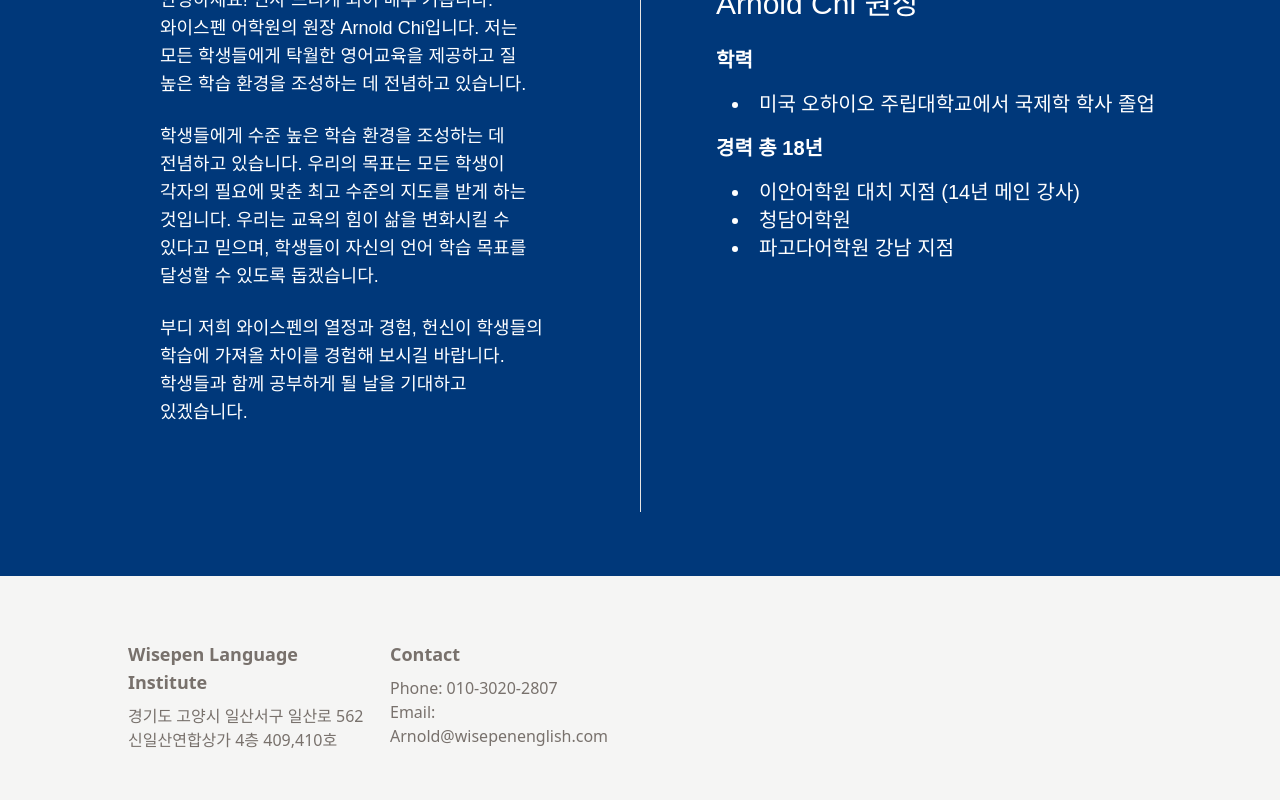
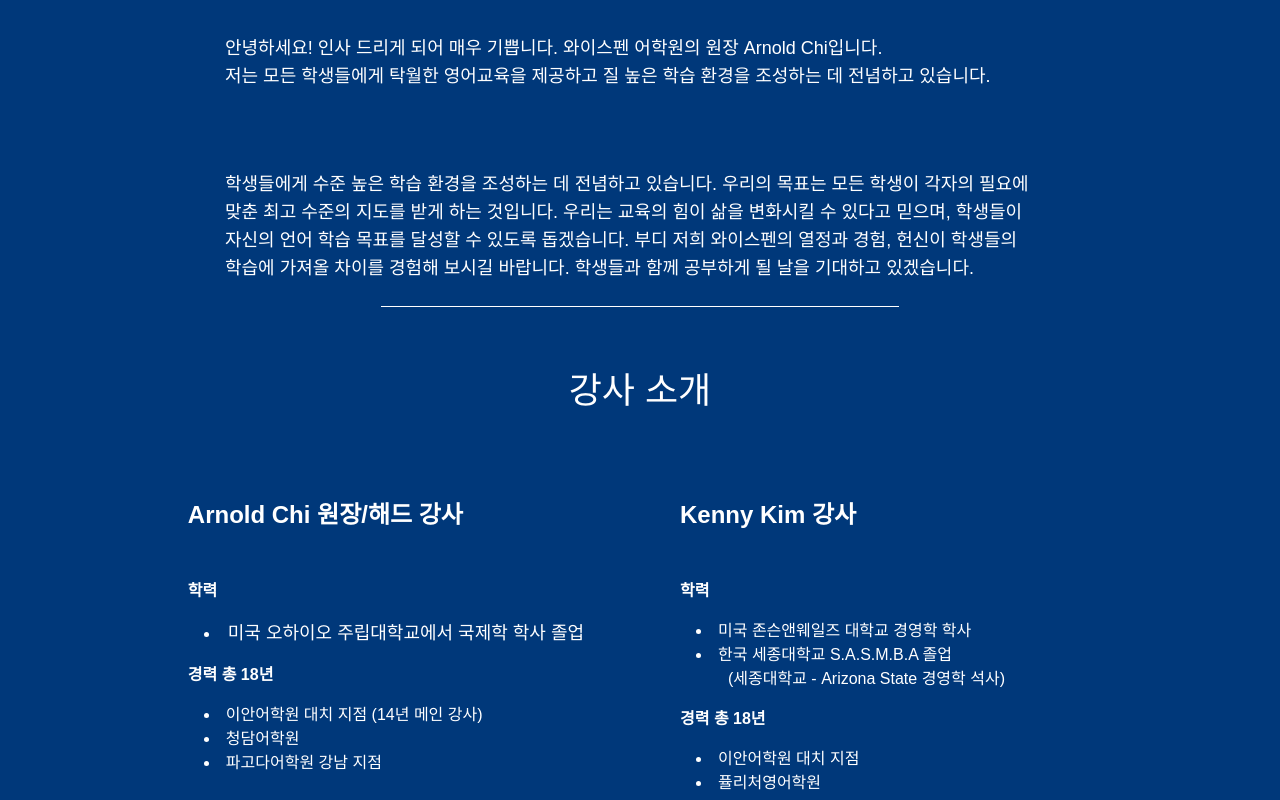
Before and after one commit to callmedukey/wisepen, a Next.js app: page / in a window 1280 px wide. Shown: the part 1800-2600 px from the top of the page. Built offline with nearby package versions, Linux system fonts and the light colour scheme; a web font is replaced by a local one.

Commit message:
fixed changed

```diff
--- a/components/Footer.tsx
+++ b/components/Footer.tsx
@@ -13,7 +13,7 @@
           </div>
           <div>
             <h4 className="mb-2 text-lg font-semibold">Contact</h4>
-            <p>Phone: 010-3020-2807</p>
+            <p>Phone: 031-915-2185</p>
             <p>Email: Arnold@wisepenenglish.com</p>
           </div>
           <div />
--- a/components/main/HeadTeacher.tsx
+++ b/components/main/HeadTeacher.tsx
@@ -1,46 +1,77 @@
 const HeadTeacher = () => {
   return (
     <section className="sm:py-16 bg-primary font-gmarketSans py-4 px-4 md:px-0">
-      <div className="grid sm:grid-cols-2 sm:divide-x divide-y sm:divide-y-0 bg-primary text-white max-w-6xl mx-auto md:h-[600px] px-4 sm:px-0 h-[200%]">
-        <article className="flex flex-col gap-6 py-4 sm:py-0 px-4 lg:px-0">
-          <h4 className="text-2xl text-center h-[50px]">
-            <span className="text-4xl">원장 </span>
+      <div className="grid bg-primary text-white max-w-6xl mx-auto px-4 sm:px-0">
+        <article className="flex flex-col gap-6 space-y-12 py-4 sm:py-0 px-4 lg:px-0">
+          <h4 className="text-4xl text-center h-[50px]">
+            <span className="text-6xl">원장 </span>
             인사말
           </h4>
-          <div className="flex flex-col gap-6 max-w-sm break-keep mx-auto text-lg font-gmarketSans">
-            <p className="mx-auto">
+          <div className="flex flex-col gap-20 break-keep mx-auto text-lg max-w-[830px] font-gmarketSans">
+            <p className="">
               안녕하세요! 인사 드리게 되어 매우 기쁩니다. 와이스펜 어학원의 원장
-              Arnold Chi입니다. 저는 모든 학생들에게 탁월한 영어교육을 제공하고
-              질 높은 학습 환경을 조성하는 데 전념하고 있습니다.
+              Arnold Chi입니다.
+              <br />
+              저는 모든 학생들에게 탁월한 영어교육을 제공하고 질 높은 학습
+              환경을 조성하는 데 전념하고 있습니다.
             </p>
             <p>
               학생들에게 수준 높은 학습 환경을 조성하는 데 전념하고 있습니다.
               우리의 목표는 모든 학생이 각자의 필요에 맞춘 최고 수준의 지도를
               받게 하는 것입니다. 우리는 교육의 힘이 삶을 변화시킬 수 있다고
               믿으며, 학생들이 자신의 언어 학습 목표를 달성할 수 있도록
-              돕겠습니다.
-            </p>
-            <p>
-              부디 저희 와이스펜의 열정과 경험, 헌신이 학생들의 학습에 가져올
-              차이를 경험해 보시길 바랍니다. 학생들과 함께 공부하게 될 날을
-              기대하고 있겠습니다.
+              돕겠습니다. 부디 저희 와이스펜의 열정과 경험, 헌신이 학생들의
+              학습에 가져올 차이를 경험해 보시길 바랍니다. 학생들과 함께
+              공부하게 될 날을 기대하고 있겠습니다.
             </p>
           </div>
         </article>
-        <article className="flex flex-col gap-6 md:pl-[75px] py-4 sm:py-0 px-4">
-          <div className="h-[50px] hidden sm:block" />
-          <h5 className="text-3xl">Arnold Chi 원장</h5>
-          <div className="space-y-4">
-            <strong className="text-xl font-bold">학력</strong>
-            <ul className="list-inside list-disc px-4 text-xl">
+        <div
+          className="h-[1px] w-[45%] mx-auto bg-white mt-6"
+          role="presentation"
+          aria-hidden="true"
+        />
+        <article className="flex flex-col gap-6 items-center max-w-[970px] mx-auto px-4 py-16">
+          <h5 className="text-4xl text-center mb-16">강사 소개</h5>
+
+          <div className="grid sm:grid-cols-2 gap-20">
+            <div className="flex flex-col gap-12">
+              <h6 className="text-2xl font-bold">Arnold Chi 원장/해드 강사</h6>
+              <div className="space-y-4 text-base">
+                <strong className="font-bold">학력</strong>
+                <ul className="list-inside list-disc px-4 text-lg font-medium">
                   <li>미국 오하이오 주립대학교에서 국제학 학사 졸업</li>
                 </ul>
-            <strong className="text-xl font-bold block">경력 총 18년</strong>
-            <ul className="list-inside list-disc px-4 text-xl">
+                <strong className="font-bold block">경력 총 18년</strong>
+                <ul className="list-inside list-disc px-4">
                   <li>이안어학원 대치 지점 (14년 메인 강사)</li>
                   <li>청담어학원</li>
                   <li>파고다어학원 강남 지점</li>
                 </ul>
+              </div>
+            </div>
+            <div className="flex flex-col gap-12">
+              <h6 className="text-2xl font-bold">Kenny Kim 강사</h6>
+              <div className="space-y-4">
+                <strong className="font-bold">학력</strong>
+                <ul className="list-inside list-disc px-4 text-base">
+                  <li>미국 존슨앤웨일즈 대학교 경영학 학사</li>
+                  <li>
+                    한국 세종대학교 S.A.S.M.B.A 졸업 <br />
+                    <span className="pl-8">
+                      (세종대학교 - Arizona State 경영학 석사)
+                    </span>
+                  </li>
+                </ul>
+                <strong className="text-base font-bold block">
+                  경력 총 18년
+                </strong>
+                <ul className="list-inside list-disc px-4 text-base">
+                  <li>이안어학원 대치 지점</li>
+                  <li>퓰리처영어학원</li>
+                </ul>
+              </div>
+            </div>
           </div>
         </article>
       </div>
```
Lines whose indentation alone changed are shown as unchanged.
